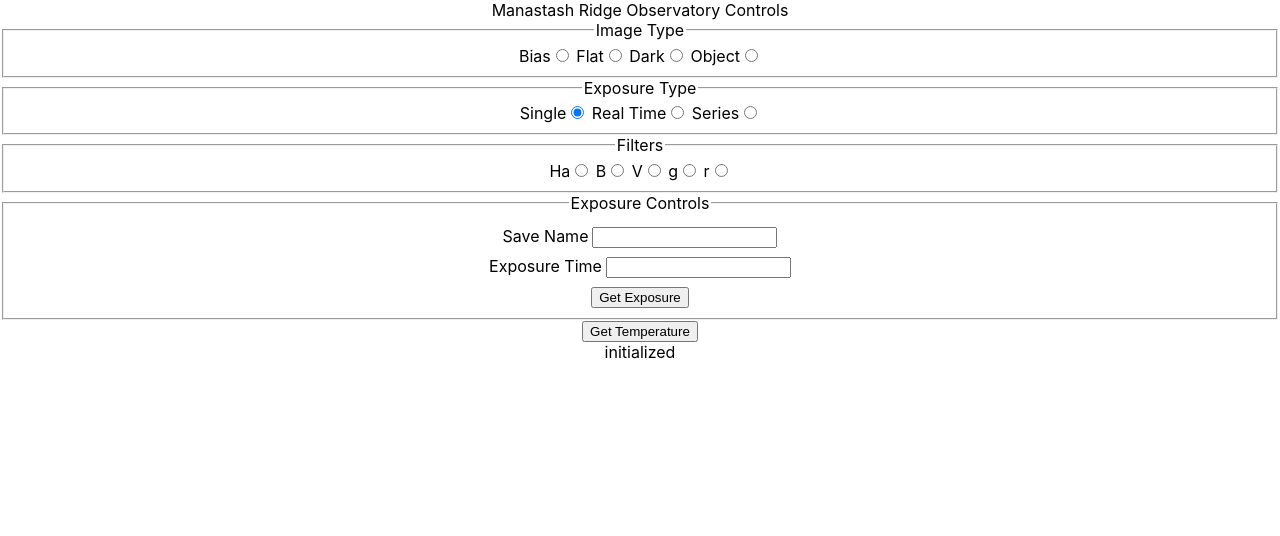
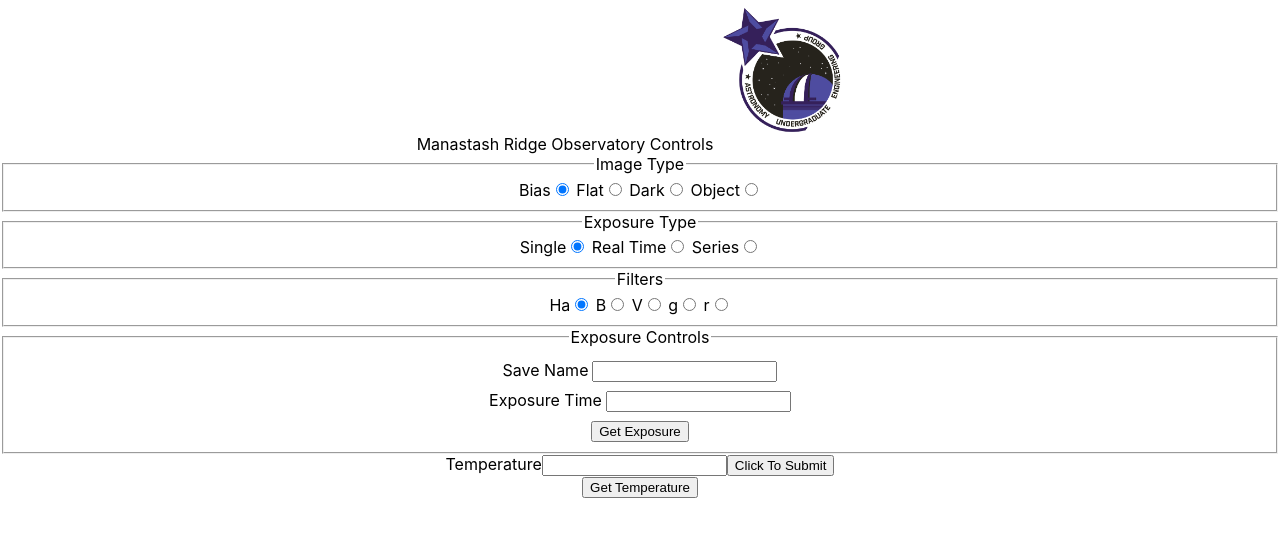
Before and after one commit to UWMRO/Instruments, a React (Create React App) app in the folder uwmro-client/: page / in a window 1280 px wide. Shown: the top 536 px of the page. Built offline with nearby package versions, Linux system fonts and the light colour scheme.

Commit message:
added logo, edited temperature controls

```diff
--- a/uwmro-client/src/App.css
+++ b/uwmro-client/src/App.css
@@ -18,11 +18,17 @@
 
 .Temperature {
   text-align: center;
+  display:block;
 }
 
 .App-logo {
   height: 40vmin;
   pointer-events: none;
+}
+
+.Logo {
+  height: 150px;
+  width: 150px;
 }
 
 @media (prefers-reduced-motion: no-preference) {
--- a/uwmro-client/src/App.js
+++ b/uwmro-client/src/App.js
@@ -5,16 +5,21 @@ import GetTemp from './components/TempControls';
 import ExposureTypeSelector from './components/SetExposureType';
 import FilterTypeSelector from './components/FilterControls';
 import ExposureControls from './components/ExposureControls';
+import logo from './aueg_logo.png'
 
 function App() {
   const [exposureType, setExposureType] = useState('Single')
+  const [imageType, setImageType] = useState('Bias')
+  const [filterType, setFilterType] = useState('Ha')
+  const [temp, setTemp] = useState('-999')
 
   return (
     <div className='App'> Manastash Ridge Observatory Controls
+    <img src={logo} className='Logo' alt='Logo'/>
     <form>
-      <ImageTypeSelector/>
+      <ImageTypeSelector imageType={imageType} setImageType={setImageType}/>
       <ExposureTypeSelector exposureType={exposureType} setExposureType={setExposureType}/>
-      <FilterTypeSelector/>
+      <FilterTypeSelector filterType={filterType} setFilterType={setFilterType}/>
       <ExposureControls exposureType={exposureType}/>
       <GetTemp/>
     </form>
--- a/uwmro-client/src/components/FilterControls.jsx
+++ b/uwmro-client/src/components/FilterControls.jsx
@@ -1,30 +1,48 @@
-function FilterTypeSelector() {
+function FilterTypeSelector({filterType, setFilterType}) {
+
+    function GetFilterTypeClicked(e) {
+        setFilterType(e.target.value)
+    }
+
     return (
       <fieldset>
           <legend>
               Filters
           </legend>
           <label> Ha
-              <input type='radio' name='ImageType' onChange={GetFilterTypeClicked} value='Ha'/>
+              <input type='radio' name='FilterType' onChange={GetFilterTypeClicked} value='Ha'
+              checked={
+                filterType === 'Ha'
+              }/>
           </label>
           <label> B
-              <input type='radio' name='ImageType' onChange={GetFilterTypeClicked} value='B'/>
+              <input type='radio' name='FilterType' onChange={GetFilterTypeClicked} value='B'
+              checked={
+                filterType === 'B'
+              }/>
           </label>
           <label> V
-              <input type='radio' name='ImageType' onChange={GetFilterTypeClicked} value='V'/>
+              <input type='radio' name='FilterType' onChange={GetFilterTypeClicked} value='V'
+              checked={
+                filterType === 'V'
+              }/>
           </label>
           <label> g
-              <input type='radio' name='ImageType' onChange={GetFilterTypeClicked} value='g'/>
+              <input type='radio' name='FilterType' onChange={GetFilterTypeClicked} value='g'
+              checked={
+                filterType === 'g'
+              }/>
           </label>
           <label> r
-              <input type='radio' name='ImageType' onChange={GetFilterTypeClicked} value='r'/>
+              <input type='radio' name='FilterType' onChange={GetFilterTypeClicked} value='r'
+              checked={
+                filterType === 'r'
+              }/>
           </label>
       </fieldset>
     );
   }
 
-  function GetFilterTypeClicked(e) {
-      console.log(e.target.value)
-  }
+
 
   export default FilterTypeSelector;
--- a/uwmro-client/src/components/ImageTypeSelector.jsx
+++ b/uwmro-client/src/components/ImageTypeSelector.jsx
@@ -1,27 +1,42 @@
-function ExposureTypeSelector() {
+function ImageTypeSelector({imageType, setImageType}) {
+
+    function GetImageTypeClicked(e) {
+        setImageType(e.target.value)
+    }
+
   return (
     <fieldset>
         <legend>
             Image Type
         </legend>
         <label> Bias
-            <input type='radio' name='ExpType' onChange={GetImageTypeClicked} value='Bias'/>
+            <input type='radio' name='ExpType' onChange={GetImageTypeClicked} value='Bias'
+            checked={
+                imageType === 'Bias'
+            }/>
         </label>
         <label> Flat
-            <input type='radio' name='ExpType' onChange={GetImageTypeClicked} value='Flat'/>
+            <input type='radio' name='ExpType' onChange={GetImageTypeClicked} value='Flat'
+            checked={
+                imageType === 'Flat'
+            }/>
         </label>
         <label> Dark
-            <input type='radio' name='ExpType' onChange={GetImageTypeClicked} value='Dark'/>
+            <input type='radio' name='ExpType' onChange={GetImageTypeClicked} value='Dark'
+            checked={
+                imageType === 'Dark'
+            }/>
         </label>
         <label> Object
-            <input type='radio' name='ExpType' onChange={GetImageTypeClicked} value='Object'/>
+            <input type='radio' name='ExpType' onChange={GetImageTypeClicked} value='Object'
+            checked={
+                imageType === 'Object'
+            }/>
         </label>
     </fieldset>
   );
 }
 
-function GetImageTypeClicked(e) {
-    console.log(e.target.value)
-}
 
-export default ExposureTypeSelector;
+
+export default ImageTypeSelector;
--- a/uwmro-client/src/components/TempControls.jsx
+++ b/uwmro-client/src/components/TempControls.jsx
@@ -1,42 +1,32 @@
-import { useState, Component } from "react";
 import { getTemperature, setTemperature } from "../apiClient";
 
-function GetTemp() {
-    const [variable, setVariable] = useState('initialized');
+function GetTemp({temp, setTemp}) {
+
 
     async function callGetTemperature() {
-        setVariable(await getTemperature())
+      setTemp(await getTemperature())
+    }
+
+    async function callSetTemperature(e) {
+      e.preventDefault()
+      setTemp(await setTemperature(e))
     }
 
     return (
-      <div className="Temperature">
+      <form onSubmit={callSetTemperature}>Temperature
+        <input onChange={(e) => callSetTemperature(e.target.value)} value={temp} />
+        <button type='submit'>Click To Submit</button>
+        <div>
+          {temp}
+        </div>
         <button onClick={callGetTemperature}>Get Temperature</button>
-        <div>
-        {variable}
-        </div>
-      </div>
+      </form>
+
+
+
 
     );
   }
 
-function SetTemp() {
-  const [variable, setVariable] = useState('initialized');
-
-  async function callSetTemperature(e) {
-    setVariable(await setTemperature(e))
-  }
-
-  async function callGetTemperature() {
-    setVariable(await getTemperature())
-}
-
-  <div className="Temperature">
-        <input type='number' value={callGetTemperature} onChange={callSetTemperature}>Set Temperature</input>
-        <div>
-        {variable}
-        </div>
-      </div>
-
-}
 
   export default GetTemp;
```
Also changed, not shown: uwmro-client/src/aueg_logo.png (added).
